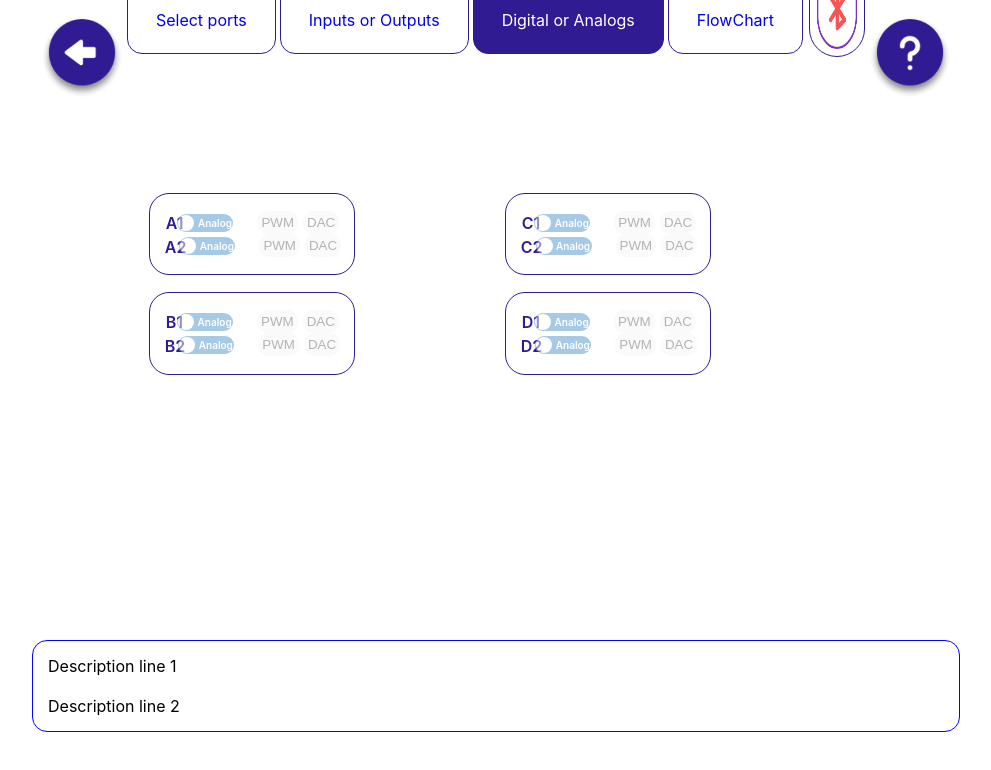
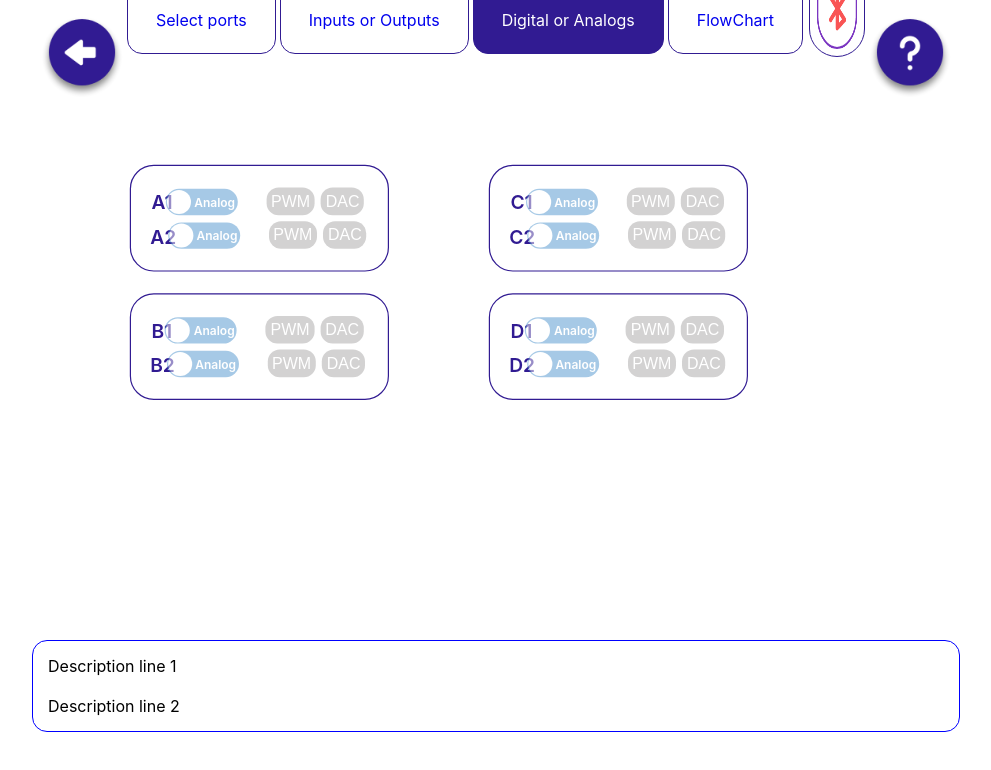
Before and after one commit to apurvsingla/flowchart, a React (Create React App) app: page /digital-analog in a window 1280 px wide. Shown: the top 770 px of the page, without its empty margins (144-1135 px from the left). Built offline with nearby package versions, Linux system fonts and the light colour scheme.

Commit message:
3rd page

```diff
--- a/src/Components/DigitalAnalog/DigitalAnalog.js
+++ b/src/Components/DigitalAnalog/DigitalAnalog.js
@@ -37,6 +37,22 @@ class DigitalAnalog extends Component {
             C2: false,
             D1: false,
             D2: false,
+            PWMA1: false,
+            PWMA2: false,
+            PWMB1: false,
+            PWMB2: false,
+            PWMC1: false,
+            PWMC2: false,
+            PWMD1: false,
+            PWMD2: false,
+            DACA1: false,
+            DACA2: false,
+            DACB1: false,
+            DACB2: false,
+            DACC1: false,
+            DACC2: false,
+            DACD1: false,
+            DACD2: false,
         }
     }
 
@@ -72,6 +88,73 @@ class DigitalAnalog extends Component {
         this.setState({D2: !this.state.D2});
         localStorage.setItem('D2DIGI', !this.state.D2)
     }
+    togglePWMA1 = () => {
+        this.setState({PWMA1: !this.state.PWMA1});
+        localStorage.setItem('PWMA1', !this.state.PWMA1)
+    }
+    togglePWMB1 = () => {
+        this.setState({PWMB1: !this.state.PWMB1});
+        localStorage.setItem('PWMB1', !this.state.PWMB1)
+    }
+    togglePWMC1 = () => {
+        this.setState({PWMC1: !this.state.PWMC1});
+        localStorage.setItem('PWMC1', !this.state.PWMC1)
+    }
+    togglePWMD1 = () => {
+        this.setState({PWMD1: !this.state.PWMD1});
+        localStorage.setItem('PWMD1', !this.state.PWMD1)
+    }
+
+    togglePWMA2 = () => {
+        this.setState({PWMA2: !this.state.PWMA2});
+        localStorage.setItem('PWMA2', !this.state.PWMA2)
+    }
+    togglePWMB2 = () => {
+        this.setState({PWMB2: !this.state.PWMB2});
+        localStorage.setItem('PWMB2', !this.state.PWMB2)
+    }
+    togglePWMC2 = () => {
+        this.setState({PWMC2: !this.state.PWMC2});
+        localStorage.setItem('PWMC2', !this.state.PWMC2)
+    }
+    togglePWMD2 = () => {
+        this.setState({PWMD2: !this.state.PWMD2});
+        localStorage.setItem('PWMD2', !this.state.PWMD2)
+    }
+
+    toggleDACA1 = () => {
+        this.setState({DACA1: !this.state.DACA1});
+        localStorage.setItem('DACA1', !this.state.DACA1)
+    }
+    toggleDACB1 = () => {
+        this.setState({DACB1: !this.state.DACB1});
+        localStorage.setItem('DACB1', !this.state.DACB1)
+    }
+    toggleDACC1 = () => {
+        this.setState({DACC1: !this.state.DACC1});
+        localStorage.setItem('DACC1', !this.state.DACC1)
+    }
+    toggleDACD1 = () => {
+        this.setState({DACD1: !this.state.PWMD1});
+        localStorage.setItem('DACD1', !this.state.DACD1)
+    }
+
+    toggleDACA2 = () => {
+        this.setState({DACA2: !this.state.DACA2});
+        localStorage.setItem('DACA2', !this.state.DACA2)
+    }
+    toggleDACB2 = () => {
+        this.setState({DACB2: !this.state.DACB2});
+        localStorage.setItem('DACB2', !this.state.DACB2)
+    }
+    toggleDACC2 = () => {
+        this.setState({DACC2: !this.state.DACC2});
+        localStorage.setItem('DACC2', !this.state.DACC2)
+    }
+    toggleDACD2 = () => {
+        this.setState({DACD2: !this.state.DACD2});
+        localStorage.setItem('DACD2', !this.state.DACD2)
+    }
 
     render() {
         return (<>
@@ -84,7 +167,15 @@ class DigitalAnalog extends Component {
                         checked1={JSON.parse(localStorage.getItem('A2DIGI')) || false}
                         changeToggle2={this.toggleA2}
                         disable1={!this.state.A1Digi}
-                        disable2={!this.state.A2Digi} />
+                        disable2={!this.state.A2Digi}
+                        togglePWM1={this.togglePWMA1}
+                        togglePWM2={this.togglePWMA2}
+                        toggleDAC1={this.toggleDACA1}
+                        toggleDAC2={this.toggleDACA2}
+                        checkedDAC1={this.state.DACA1}
+                        checkedDAC2={this.state.DACA2}
+                        checkedPWM1={this.state.PWMA1}
+                        checkedPWM2={this.state.PWMA2} />
                         <DigitalContainer text="B1" text1="B2"
                         changeToggle1={this.toggleB1}
                         checked={JSON.parse(localStorage.getItem('B1DIGI')) || false}
@@ -92,7 +183,15 @@ class DigitalAnalog extends Component {
                         changeToggle2={this.toggleB2}
                         disable1={!this.state.B1Digi}
                         disable2={!this.state.B2Digi}
-                        uart={this.state.UART} />
+                        uart={this.state.UART}
+                        togglePWM1={this.togglePWMB1}
+                        togglePWM2={this.togglePWMB2}
+                        toggleDAC1={this.toggleDACB1}
+                        toggleDAC2={this.toggleDACB2}
+                        checkedDAC1={this.state.DACB1}
+                        checkedDAC2={this.state.DACB2}
+                        checkedPWM1={this.state.PWMB1}
+                        checkedPWM2={this.state.PWMB2} />
                     </Container>
                     <Container>
                         {this.state.SPI? (<DigitalContainerForComponent>
@@ -118,7 +217,15 @@ class DigitalAnalog extends Component {
                         changeToggle1={this.toggleC1}
                         checked={JSON.parse(localStorage.getItem('C1DIGI')) || false}
                         checked1={JSON.parse(localStorage.getItem('C2DIGI'))|| false}
-                        changeToggle2={this.toggleC2} />
+                        changeToggle2={this.toggleC2}
+                        togglePWM1={this.togglePWMC1}
+                        togglePWM2={this.togglePWMC2}
+                        toggleDAC1={this.toggleDACC1}
+                        toggleDAC2={this.toggleDACC2}
+                        checkedDAC1={this.state.DACC1}
+                        checkedDAC2={this.state.DACC2}
+                        checkedPWM1={this.state.PWMC1}
+                        checkedPWM2={this.state.PWMC2} />
 
                         {this.state.I2C ? <DigitalContainerForComponent className="lower-digital">
                     <Left>
@@ -138,6 +245,14 @@ class DigitalAnalog extends Component {
                         checked={JSON.parse(localStorage.getItem('D1DIGI'))|| false}
                         checked1={JSON.parse(localStorage.getItem('D2DIGI'))|| false}
                         changeToggle2={this.toggleD2}
+                        togglePWM1={this.togglePWMD1}
+                        togglePWM2={this.togglePWMD2}
+                        toggleDAC1={this.toggleDACD1}
+                        toggleDAC2={this.toggleDACD2}
+                        checkedDAC1={this.state.DACD1}
+                        checkedDAC2={this.state.DACD2}
+                        checkedPWM1={this.state.PWMD1}
+                        checkedPWM2={this.state.PWMD2}
                         />
                              }
                         </>}
--- a/src/Components/DigitalAnalog/DigitalAnalog.styles.jsx
+++ b/src/Components/DigitalAnalog/DigitalAnalog.styles.jsx
@@ -3,7 +3,10 @@ import styled from 'styled-components';
 export const Main = styled.div`
     display: flex;
     justify-content: center;
-    width: 100%;
+    @media (min-height: 900px){
+        position: relative;
+        top: 200px;
+    }
 `;
 
 export const InnerDiv = styled.div`
@@ -18,18 +21,33 @@ export const InnerDiv = styled.div`
     @media (max-width: 400px){
         width: 100%;
         position: relative;
-        right: 20px;
+        right: 13px;
+    }
+    @media (max-width: 359px){
+        right: 25px;
     }
 `;
 
 export const Container = styled.div`
     display: flex;
     flex-direction: column;
+    transform: scale(1.2);
+    @media (max-width: 810px){
+        transform: scale(1.15);
+    }
+    @media (max-width: 733px){
+        transform: scale(1.1);
+    }
     @media (max-width: 400px){
         width: 156px;
+        transform: scale(1);
     }
     @media (max-width: 359px){
         width: 100px;
+    }
+    @media (min-height: 900px){
+        padding: 70px;
+        padding-top: 0;
     }
 `;
 
@@ -60,6 +78,7 @@ export const DigitalContainerForComponent = styled.div`
         padding: auto;
         transform: scale(0.9);
     }
+
 `;
 
 export const Left = styled.div`
--- a/src/Components/DigitalContainer/DigitalContainer.js
+++ b/src/Components/DigitalContainer/DigitalContainer.js
@@ -11,21 +11,30 @@ class DigitalContainer extends Component {
                 disabled={this.props.disable1}
                 checked={this.props.checked || false}
                 changeToggle1={this.props.changeToggle1}/>
-                <button className="pwm"
-                disabled={this.props.disable1}>PWM</button>
-                <button className="dac"
-                disabled={this.props.disable1}>DAC</button>
+                <input className={this.props.checkedPWM1 + " pwm"}
+                disabled={this.props.disable1}
+                onClick={this.props.togglePWM1}
+                value="PWM" type="button" />
+                <input className={this.props.checkedDAC1 + " dac"}
+                disabled={this.props.disable1}
+                onClick={this.props.toggleDAC1}
+                value="DAC" type="button" />
             </div>
+            <span className="spanspace"></span>
             <div className="digitalContainer lower-digital">
                 <label>{this.props.text1}</label>
                 <SwitchDigital className="switch_button"
                 disabled={this.props.disable2}
                 checked1={this.props.checked1 || false}
                 changeToggle2={this.props.changeToggle2}/>
-                <button className="pwm"
-                disabled={this.props.disable2}>PWM</button>
-                <button className="dac"
-                disabled={this.props.disable2}>DAC</button>
+                <input className={this.props.checkedPWM2 + " pwm"}
+                disabled={this.props.disable2}
+                onClick={this.props.togglePWM2}
+                value="PWM" type="button" />
+                <input className={this.props.checkedDAC2 + " dac"}
+                disabled={this.props.disable2}
+                onClick={this.props.toggleDAC2}
+                value="DAC" type="button" />
             </div>
         </BorderDiv>)
         let UART = (<DigitalContainerForComponent>
--- a/src/Components/DigitalContainer/DigitalContainer.scss
+++ b/src/Components/DigitalContainer/DigitalContainer.scss
@@ -10,6 +10,11 @@
     position: relative;
     left: 7px;
     padding: 4px;
+    color: white;
+}
+.spanspace{
+    display: block;
+    margin-bottom: 5px;
 }
 
 .lower-digital{
@@ -36,3 +41,11 @@
     padding: 5px;
     font-weight: 600;
 }
+
+.true{
+    background-color: #6f6f6f;
+}
+
+.false{
+    background-color: #d3d2d2;
+}
--- a/src/Components/DigitalContainer/DigitalContainer.styles.jsx
+++ b/src/Components/DigitalContainer/DigitalContainer.styles.jsx
@@ -8,24 +8,30 @@ export const BorderDiv = styled.div`
     background-color: white;
     color: #311b92;
     font-weight: 600;
-    width: 170px;
+    width: 178px;
 
     @media (max-width: 776px){
         padding: 12px;
     }
     @media (max-width: 666px){
         padding: 7px;
+        width: 173px;
+        transform: scale(0.95);
     }
     @media (max-width: 464px){
         padding: auto;
         transform: scale(0.9);
+        position: relative;
+        top: 50px;
     }
     @media (max-width: 359px){
-        width: 140px;
-        box-sizing: border-box;
+        width: 173px;
         display: flex;
         flex-direction: column;
-
+        transform: scale(0.7);
+    }
+    @media (min-height: 900px){
+        transform: scale(1.2)
     }
 `;
 
--- a/src/Components/Header/Header.style.jsx
+++ b/src/Components/Header/Header.style.jsx
@@ -21,10 +21,13 @@ export const HeaderContainer = styled.div`
     @media (max-width: 438px){
         transform: scale(0.53);
     }
+    @media (max-width: 375px){
+        position: relative;
+        left: 5px;
+    }
     @media (max-width: 368px){
         transform: scale(0.45);
     }
-
 `;
 
 export const HeaderOptions = styled.div`
--- a/src/Components/Port/Port.jsx
+++ b/src/Components/Port/Port.jsx
@@ -89,7 +89,7 @@ class Port extends Component {
     }
     render() {
         return (
-            <div>
+            <>
             <MainContainer>
                 <ButtonDiv>
                 <ButtonBackground>
@@ -182,7 +182,7 @@ class Port extends Component {
             </MainContainer>
             <br/>
             <BottomContainer />
-            </div>
+            </>
 
         );
     }
--- a/src/Components/Port/Port.style.jsx
+++ b/src/Components/Port/Port.style.jsx
@@ -13,6 +13,10 @@ export const MainContainer = styled.div`
     }
     @media (max-width: 388px){
         transform: scale(0.55);
+    }
+    @media (min-height: 1100px){
+        position: relative;
+        top: 200px;
     }
 `;
 
--- a/src/Components/SwitchDigital/SwitchDigital.jsx
+++ b/src/Components/SwitchDigital/SwitchDigital.jsx
@@ -13,7 +13,7 @@ export default function SwitchDigital(props) {
           height: "100%",
           fontSize: 10,
           color: "white",
-          paddingLeft: 12,
+          paddingLeft: 3,
         }}
       >
         Digital
@@ -28,7 +28,7 @@ export default function SwitchDigital(props) {
           height: "100%",
           fontSize: 10,
           color: "white",
-          paddingRight: 10,
+          paddingRight: 5,
         }}
       >
         Analog
@@ -36,8 +36,9 @@ export default function SwitchDigital(props) {
         }
         onColor='#f8c01d'
         offColor='#5095ce'
-        height={18}
-        handleDiameter={16}
+        height={22}
+        width={60}
+        handleDiameter={20}
         disabled={props.disabled}
         checked={props.checked || props.checked1 || false}
         onChange={props.changeToggle1 || props.changeToggle2}
```
Also changed, not shown: src/Components/Input/Input.styles.scss (+18 -2 lines).
